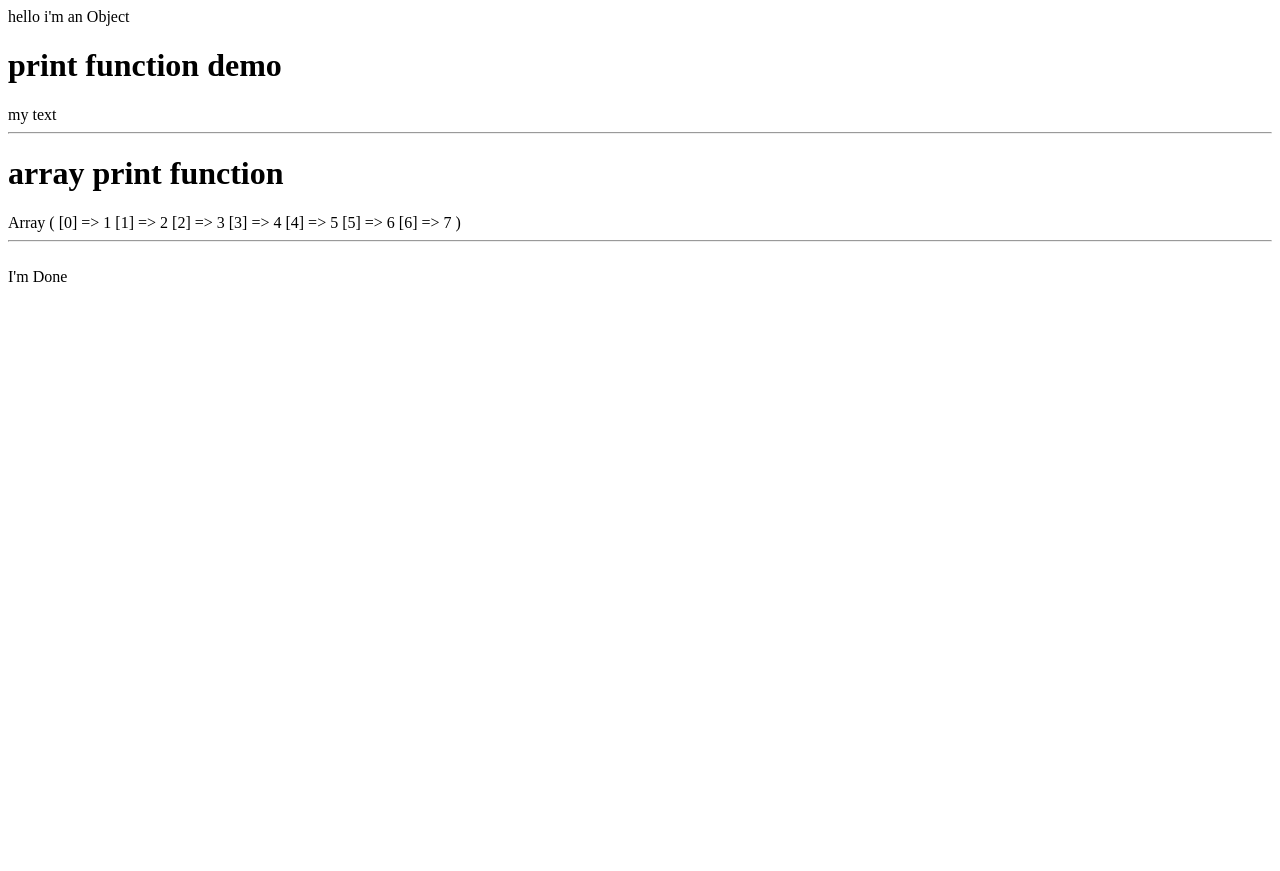
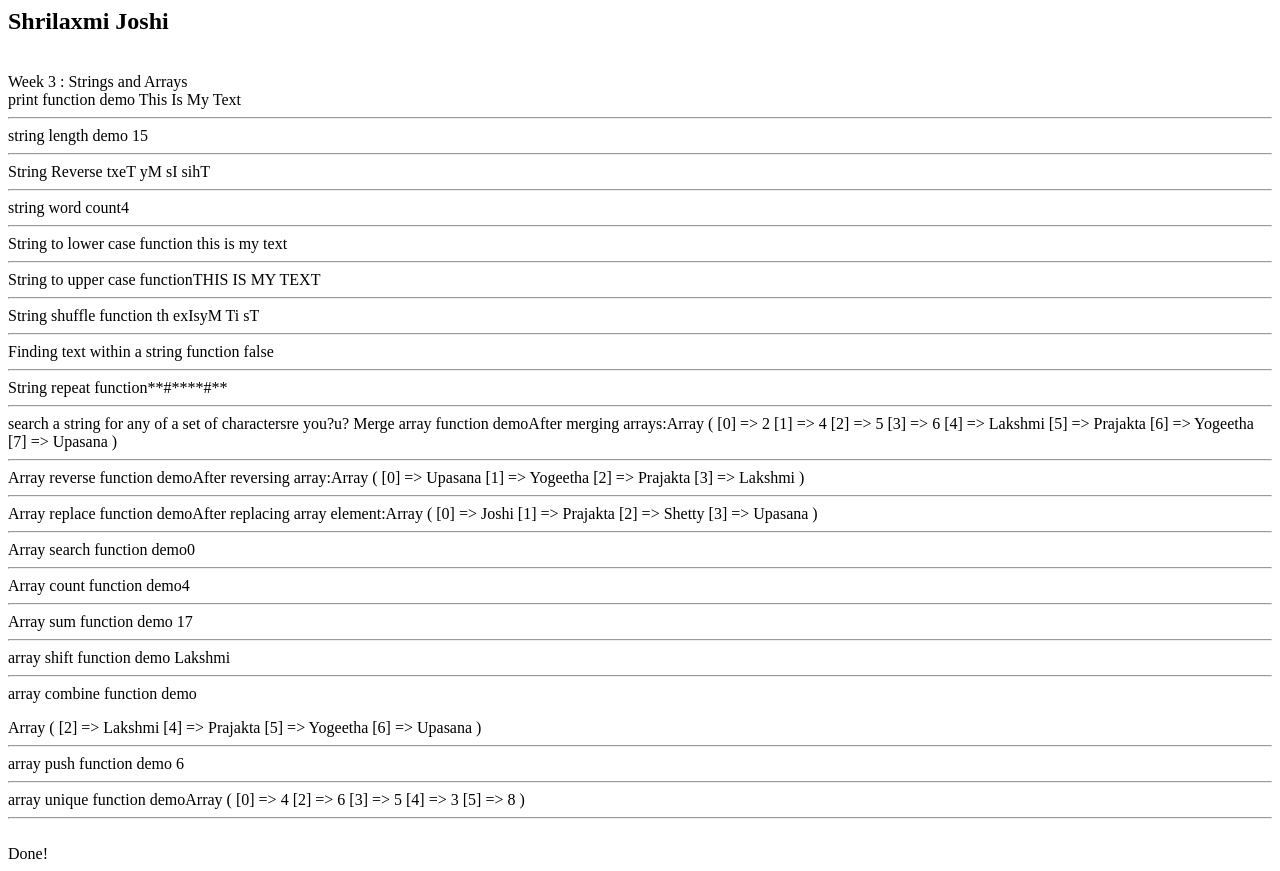
Before and after one commit to Joshilax9018/string-and-array, a PHP site: page / in a window 1280 px wide. Before the commit the page ends 282 px from the top, so only its background shows below. Run offline with PHP 8.4, Linux system fonts and the light colour scheme.

Commit message:
php file added

```diff
--- a/index.php
+++ b/index.php
@@ -1,41 +1,219 @@
+<html>
+<head>
+<title>Online PHP Script Execution</title>
+</head>
+<body>
 <?php
 
 	  $obj = new main();
-    $text = "my text";
+	  $text = "This Is My Text";
+	  $text1 = "How are you?";
+	  $array1 = array(2,4,5,6);
+	  $array2 = array("Lakshmi","Prajakta","Yogeetha","Upasana");
+	  $array3 = array(4,4,6,5,3,8);
+
 	  $obj->printthis($text);
-
-	  $array = array(1,2,3,4,5,6,7);
-	    $obj->printArray($array);
+	  $obj->strlen($text);
+	  $obj->stringReverse($text);
+	  $obj->str_word_count($text);
+	  $obj->strtolower($text);
+	  $obj->strtoupper($text);
+	  $obj->str_shuffle($text);
+	  $obj->strpos($text);
+	  $obj->str_repeat($text1);
+	  $obj->strpbrk($text1);
+      $obj->array_merge($array1,$array2);
+      $obj->array_reverse($array2);
+      $obj->array_replace($array2);
+      $obj->array_search($array2);
+      $obj->count($array1);
+      $obj->array_sum($array1);
+      $obj->array_shift($array2);
+      $obj->array_combine($array1,$array2);
+      $obj->array_push($array2);
+      $obj->array_unique($array3);
 
 	  class main {
 
 		public function __construct() {
 
-		        echo 'hello i\'m an Object </br>';
+			echo '<h2> Shrilaxmi Joshi </h2></br> Week 3 : Strings and Arrays</br>';
+		}
+
+
+		public function printthis($text) {
+			echo '<p1>print function demo </p1>';
+			print($text);
+			echo '<hr>';
+		}
+		public function strlen($text){
+
+		    echo '<p2>string length demo </p2>';
+		    $len=strlen($text);
+	            echo $len;
+	            echo '<hr>';
+	        }
+
+    	public function stringReverse($str)	{
+		echo '<p3> String Reverse </p3>';
+		$result7 = strrev($str);
+		print_r($result7);
+		echo '<hr>';
+    	}
+
+         public function str_word_count($text){
+    	    echo '<p4> string word count</p4>';
+    	    $output1 = str_word_count($text);
+    	      print_r($output1);
+    	      echo '<hr>';
+    	}
+    	public function strtolower($text){
+    	   echo '<p5> String to lower case function </p5>';
+    	   $output2 = strtolower($text);
+    	   print_r($output2);
+    	   echo '<hr>';
 
     	}
 
-			        public function printthis($text) {
-				      echo '<h1>print function demo </h1>';
-				            print($text);
+	     public function strtoupper($text){
+	         echo '<p6> String to upper case function</p6>';
+	         $output3 = strtoupper($text);
+	         print_r($output3);
 	         echo '<hr>';
 	     }
 
-						          public function printArray($array) {
-							        echo '<h1>array print function</h1>';
-								      print_r($array);
+	    public function str_shuffle($text){
+	        echo '<p7> String shuffle function </p7>';
+	        $output4 = str_shuffle($text);
+	        print_r($output4);
+	        echo'<hr>';
+	        }
+
+	    public function strpos($text1){
+	        echo'<p8> Finding text within a string function </p8>';
+	        $output5 = strpos($text1,"are?");
+	        if ($output5 === false) {
+	            echo("false");
+                  }
+                  else
+                  {
+                      echo("True");
+                  }
+
 	  	    echo '<hr>';
 	    }
 
+	    public function str_repeat($text1){
+	        echo'<p9> String repeat function</p9>';
+	        $output6 = str_repeat("**#**", 2);
+	        print_r($output6);
+	        echo '<hr>';
+	    }
+
+	    public function strpbrk($text1){
+	        echo '<p10> search a string for any of a set of characters</p10>';
+
+	        echo strpbrk($text1, 're');
+	        echo strpbrk($text1,'u');
+	        echo '<hr';
+	    }
+
+	    public function array_merge($array1,$array2){
+	        echo '<p11> Merge array function demo</p11>';
+	        echo 'After merging arrays:';
+	        $arr1 = array_merge($array1,$array2);
+
+ 	        print_r($arr1);
+	        echo '<hr>';
+
+	    }
+
+	    public function array_reverse($array2){
+	        echo '<p12> Array reverse function demo</p12>';
+	        echo 'After reversing array:';
+	        $arr2 = array_reverse($array2);
+
+	        print_r($arr2);
+	        echo '<hr>';
+	    }
+
+	    public function array_replace($array2){
+	        echo '<p13> Array replace function demo</p13>';
+	        echo 'After replacing array element:';
+	        $arr3 = array(0 => "Joshi", 2 => "Shetty");
+	        $outputarr=array_replace($array2, $arr3);
+
+	        print_r($outputarr);
+	        echo '<hr>';
+	    }
+
+	    public function array_search($array2){
+	        echo '<p14> Array search function demo</p14>';
+	        $arr3 = array_search("Lakshmi", $array2);
+
+	        print_r($arr3);
+	        echo '<hr>';
+	    }
+
+	    public function count($array1){
+	        echo '<p15> Array count function demo</p15>';
+	        $arr4 = count($array1);
+
+	        print_r($arr4);
+	        echo '<hr>';
+	    }
+
+	    public function array_sum($array1){
+	        echo '<p16> Array sum function demo </p16>';
+	        $arr5 = array_sum($array1);
+
+	        print_r($arr5);
+	        echo '<hr>';
+
+	    }
+
+	    public function array_shift($array2){
+	        echo '<p17> array shift function demo </p17>';
+	        $arr6 = array_shift($array2);
+
+	        print_r($arr6);
+	        echo '<hr>';
+	    }
+
+	    public function array_unique($array3){
+	        echo '<p18> array unique function demo</p18>';
+	        $arr7 = array_unique($array3);
+
+	        print_r($arr7);
+	        echo'<hr>';
+	    }
+
+	    public function array_combine($array1,$array2){
+	        echo '<p19> array combine function demo </p>';
+	        $arr8 = array_combine($array1,$array2);
+
+          print_r($arr8);
+	        echo '<hr>';
+	    }
+
+	    public function array_push($array2){
+	        echo '<p20> array push function demo </p20>';
+	        $arr9 = array_push($array2 ,"Akshay","Shriya");
+
+	        print_r($arr9);
+	        echo'<hr>';
+	    }
+
+
+
     	public function __destruct() {
-
-											      echo '</br> I\'m Done';
-
+			echo '</br> Done!';
 	        }
 
 
 	   }
+	?>
 
 
-
-												    ?>
+</body>
+</html>
```
Lines whose indentation alone changed are shown as unchanged.
